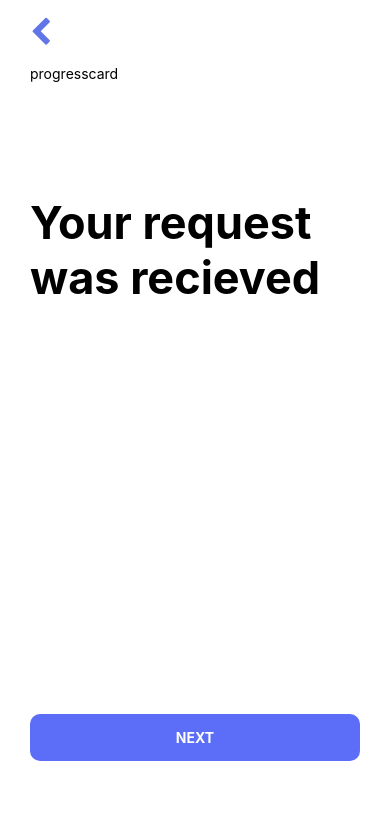
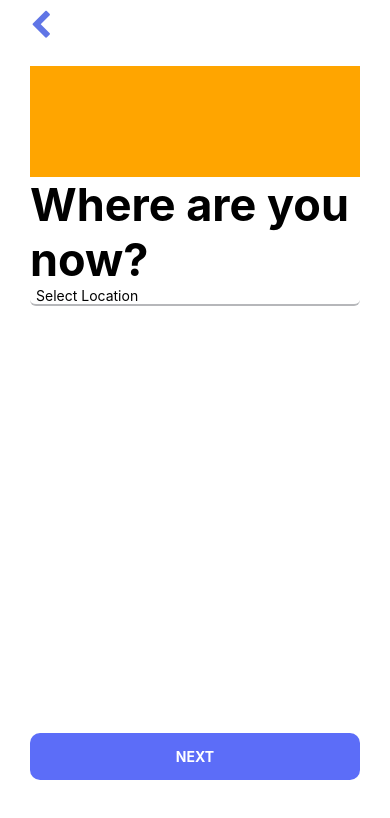
Before and after one commit to BC-MAR-21-RN/kata-05-reservacion-vuelo-equipo-02-k05-reservacion-vuelo, a React Native app in the folder reservacionVuelo/: screen / in a window 390 px wide. Shown: the top 818 px of the page. Built offline with nearby package versions, Linux system fonts and the light colour scheme.

Commit message:
added multi-step booking system

```diff
--- a/reservacionVuelo/Screens/Booking.js
+++ b/reservacionVuelo/Screens/Booking.js
@@ -11,36 +11,52 @@ import {BookingQuestion} from '../components/BookingQuestion';
 import {ReactNativeCalendar} from '../components/Calendar';
 import {NumberWheel} from '../components/PassengerNumber';
 import {InfoBooking} from '../components/InfoBooking';
+import {StepManager} from '../components/StepManager';
 
 export class Booking extends Component {
   constructor(props) {
     super(props);
   }
 
+  nextButton() {
+    return (
+      <View style={styles.button}>
+        <TouchableOpacity
+          accessibilityLabel="Submit login information"
+          style={styles.filledButton}>
+          <Text style={styles.filledButtonText}>NEXT</Text>
+        </TouchableOpacity>
+      </View>
+    );
+  }
+
+  card() {
+    <View style={styles.progressCard}>
+      <Text>progresscard</Text>
+    </View>;
+  }
+
   render() {
     return (
       <View style={styles.container}>
-        <View style={styles.return}>
-          <TouchableOpacity style={styles.returnButton}>
-            <Icon name="chevron-left" size={30} color="#6075e6" />
-          </TouchableOpacity>
-        </View>
-        <View style={styles.progressCard}>
-          <Text>progresscard</Text>
-        </View>
-        <View style={styles.component}>
-          {/* <BookingQuestion question={'Where are you now?'} /> */}
-          {/* <ReactNativeCalendar question={'Select Date'} /> */}
-          {/* <NumberWheel question={'how many passengers'} /> */}
-          <InfoBooking />
-        </View>
-        <View style={styles.button}>
-          <TouchableOpacity
-            accessibilityLabel="Submit login information"
-            style={styles.filledButton}>
-            <Text style={styles.filledButtonText}>NEXT</Text>
-          </TouchableOpacity>
-        </View>
+        <StepManager>
+          <StepManager.Step>
+            <Text style={styles.label}>Where are you now?</Text>
+            <BookingQuestion style={styles.component} />
+          </StepManager.Step>
+          <StepManager.Step>
+            <Text style={styles.label}>Where will you be flying to?</Text>
+            <BookingQuestion style={styles.component} />
+          </StepManager.Step>
+          <StepManager.Step>
+            <Text style={styles.label}>Select date</Text>
+            <ReactNativeCalendar />
+          </StepManager.Step>
+          <StepManager.Step>
+            <Text style={styles.label}>How many passengers?</Text>
+            <NumberWheel />
+          </StepManager.Step>
+        </StepManager>
       </View>
     );
   }
@@ -51,6 +67,7 @@ const styles = StyleSheet.create({
     height: Dimensions.get('window').height,
     paddingLeft: 30,
     paddingRight: 30,
+    paddingTop: 10,
   },
   returnButton: {
     paddingRight: 10,
@@ -80,4 +97,8 @@ const styles = StyleSheet.create({
     color: '#ffff',
     fontWeight: '700',
   },
+  label: {
+    fontWeight: '700',
+    fontSize: 45,
+  },
 });
--- a/reservacionVuelo/components/BookingQuestion.js
+++ b/reservacionVuelo/components/BookingQuestion.js
@@ -9,9 +9,6 @@ export class BookingQuestion extends Component {
   render() {
     return (
       <View style={styles.container}>
-        <View style={styles.question}>
-          <Text style={styles.label}>{this.props.question}</Text>
-        </View>
         <View style={styles.questionTextBox}>
           <TextInput style={styles.textInput} placeholder="Select Location" />
         </View>
@@ -24,10 +21,6 @@ const styles = StyleSheet.create({
   container: {
     height: '100%',
   },
-  question: {
-    flex: 1,
-    justifyContent: 'center',
-  },
   questionTextBox: {
     flex: 2,
   },
@@ -37,8 +30,4 @@ const styles = StyleSheet.create({
     paddingLeft: 6,
     borderRadius: 6,
   },
-  label: {
-    fontWeight: '700',
-    fontSize: 45,
-  },
 });
--- a/reservacionVuelo/components/Calendar.js
+++ b/reservacionVuelo/components/Calendar.js
@@ -44,10 +44,6 @@ const styles = StyleSheet.create({
   container: {
     height: '100%',
   },
-  question: {
-    flex: 1,
-    justifyContent: 'center',
-  },
   calendar: {
     flex: 4,
   },
--- a/reservacionVuelo/components/PassengerNumber.js
+++ b/reservacionVuelo/components/PassengerNumber.js
@@ -16,9 +16,6 @@ export class NumberWheel extends Component {
   render() {
     return (
       <View style={styles.container}>
-        <View style={styles.question}>
-          <Text style={styles.label}>How many passengers?</Text>
-        </View>
         <View style={styles.wheelContainer}>
           <WheelPicker
             selectedItemTextSize={30}
--- /dev/null
+++ b/reservacionVuelo/components/StepManager.js
@@ -0,0 +1,131 @@
+import React, {PureComponent} from 'react';
+import {
+  View,
+  Text,
+  TouchableOpacity,
+  StyleSheet,
+  Dimensions,
+} from 'react-native';
+import Icon from 'react-native-vector-icons/FontAwesome';
+
+class Step extends PureComponent {
+  state = {};
+
+  render() {
+    return (
+      <View style={styles.container}>
+        {this.backButton()}
+        <View style={styles.card} />
+        <View style={styles.label}>{this.props.children}</View>
+        {this.nextButton()}
+      </View>
+    );
+  }
+
+  backButton() {
+    return (
+      <View style={styles.return}>
+        <TouchableOpacity
+          style={styles.returnButton}
+          onPress={this.props.prevState}>
+          <Icon name="chevron-left" size={30} color="#6075e6" />
+        </TouchableOpacity>
+      </View>
+    );
+  }
+
+  nextButton() {
+    return (
+      <View style={styles.button}>
+        <TouchableOpacity
+          accessibilityLabel="Submit login information"
+          style={styles.filledButton}
+          onPress={this.props.nextStep}>
+          <Text style={styles.filledButtonText}>NEXT</Text>
+        </TouchableOpacity>
+      </View>
+    );
+  }
+}
+
+export class StepManager extends PureComponent {
+  static Step = props => <Step style={styles.container} {...props} />;
+
+  state = {
+    index: 0,
+  };
+
+  _nextStep = () => {
+    if (this.state.index !== this.props.children.length - 1) {
+      this.setState(prevState => ({
+        index: prevState.index + 1,
+      }));
+    }
+  };
+
+  _prevStep = () => {
+    if (this.state.index !== 0) {
+      this.setState(prevState => ({
+        index: prevState.index - 1,
+      }));
+    }
+  };
+
+  render() {
+    return (
+      <View style={styles.container}>
+        {React.Children.map(this.props.children, (el, index) => {
+          if (index === this.state.index) {
+            return React.cloneElement(el, {
+              currentIndex: this.state.index,
+              nextStep: this._nextStep,
+              prevState: this._prevStep,
+            });
+          }
+
+          return null;
+        })}
+      </View>
+    );
+  }
+}
+
+const styles = StyleSheet.create({
+  container: {
+    flex: 1,
+  },
+  returnButton: {
+    paddingRight: 10,
+  },
+  return: {
+    flex: 1,
+  },
+  progressCard: {
+    flex: 2,
+  },
+  component: {
+    flex: 8,
+  },
+  button: {
+    flex: 2,
+    flexDirection: 'column',
+  },
+  filledButton: {
+    borderRadius: 10,
+    backgroundColor: '#5c6df8',
+    alignItems: 'center',
+    padding: 15,
+  },
+  filledButtonText: {
+    color: '#ffff',
+    fontWeight: '700',
+  },
+  label: {
+    flex: 10,
+    justifyContent: 'flex-start',
+  },
+  card: {
+    flex: 2,
+    backgroundColor: 'orange',
+  },
+});
```
